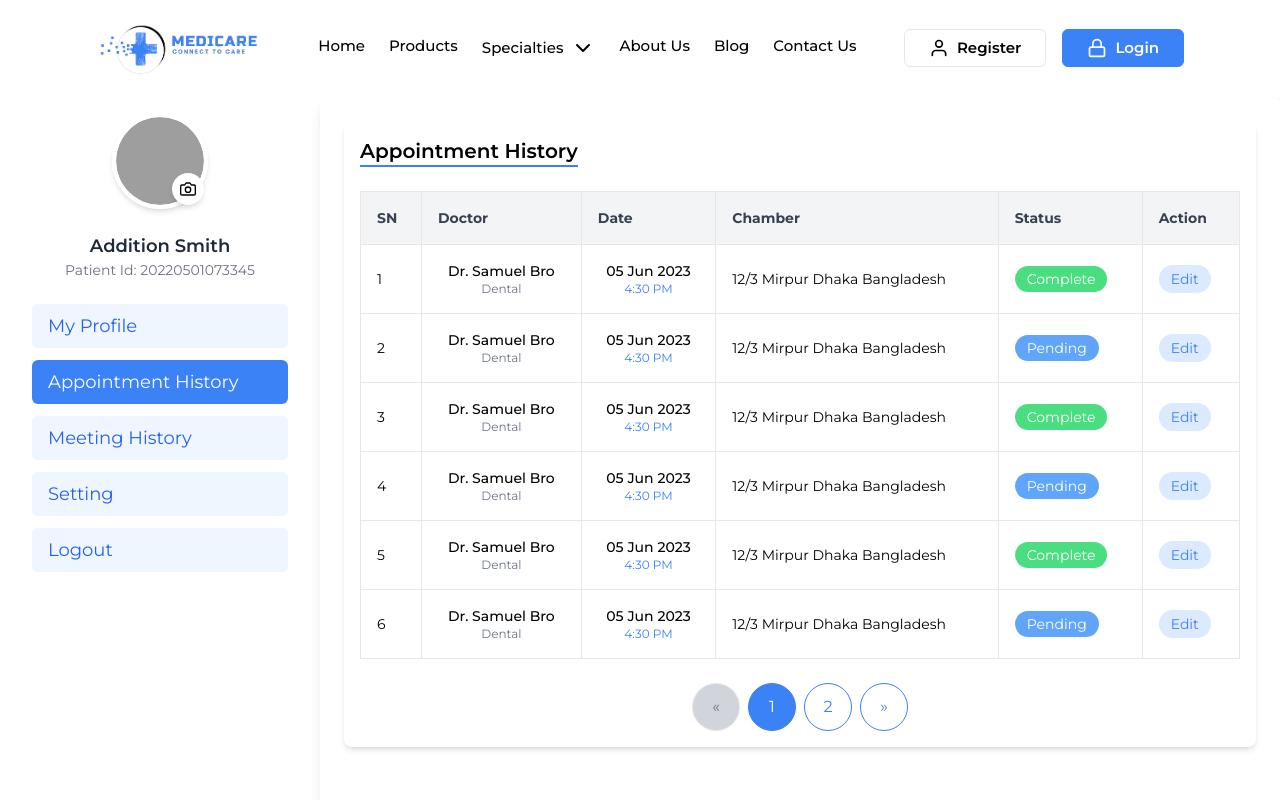
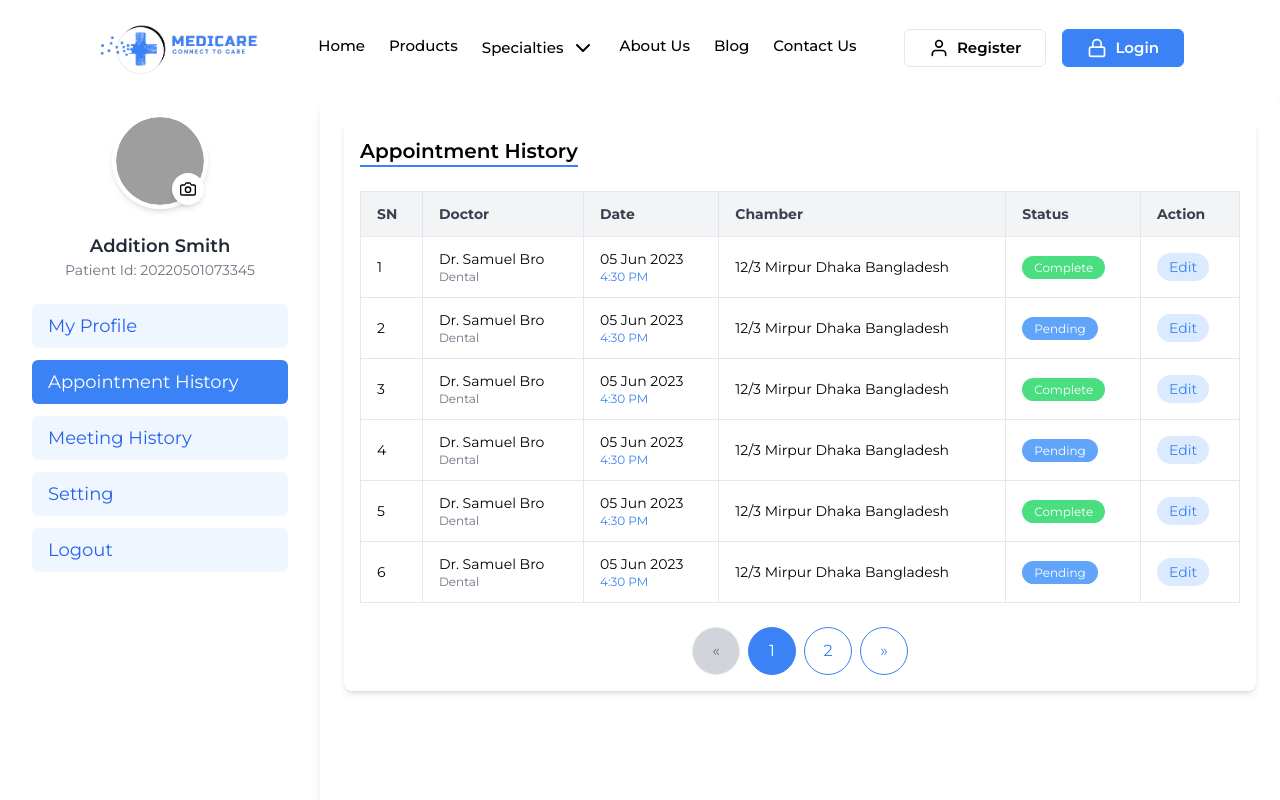
Before and after one commit to rahat2020/Medicare, a Next.js app: page /appointment-history in a window 1280 px wide. Shown: the top 800 px of the page. Built offline with nearby package versions, Linux system fonts and the light colour scheme; grey boxes are pictures that could not be loaded.

Commit message:
reuseable tableComponent done, some responsice issue fixed, code optimise as much possible

```diff
--- /dev/null
+++ b/src/UI/TableComponent.jsx
@@ -0,0 +1,23 @@
+"use client";
+import React from "react";
+
+const TableComponent = ({ headers, data, renderRow }) => {
+  return (
+    <div className="overflow-x-auto">
+      <table className="min-w-full border-collapse border border-gray-200 text-sm table-auto">
+        <thead className="bg-gray-100 text-gray-700">
+          <tr>
+            {headers.map((header, index) => (
+              <th key={index} className="border px-4 py-3 text-left">
+                {header}
+              </th>
+            ))}
+          </tr>
+        </thead>
+        <tbody>{data.map((item, index) => renderRow(item, index))}</tbody>
+      </table>
+    </div>
+  );
+};
+
+export default TableComponent;
--- a/src/components/Dashboard/Sidebar/Sidebar.jsx
+++ b/src/components/Dashboard/Sidebar/Sidebar.jsx
@@ -24,8 +24,8 @@ const Sidebar = () => {
               className="rounded-full w-full h-full object-cover"
             />
           </div>
-          <div className="absolute bottom-1 right-1 bg-white hover:bg-blue-500 p-2 rounded-full shadow-md cursor-pointer transition ">
-            <Camera className="text-black hover:text-white w-4 h-4" title="Edit Profile Picture" />
+          <div className="absolute bottom-1 right-1 bg-white hover:bg-blue-500 text-black hover:text-white p-2 rounded-full shadow-md cursor-pointer transition ">
+            <Camera className="w-4 h-4" title="Edit Profile Picture" />
           </div>
         </div>
         <h2 className="mt-4 text-lg font-semibold text-gray-800">Addition Smith</h2>
@@ -41,7 +41,7 @@ const Sidebar = () => {
               <li key={label}>
                 <Link
                   href={href}
-                  className={`block w-full text-left px-4 py-2 rounded-md text-sm md:text-base lg:text-lg ${
+                  className={`block w-full text-left px-4 py-2 rounded-md text-base sm:text-xs md:text-[13] lg:text-base xl:text-lg ${
                     pathname === href
                       ? "bg-blue-500 text-white"
                       : "bg-blue-50 text-blue-600 hover:bg-blue-100"
--- a/src/components/Dashboard/SidebarItems/AppointmentHistory.jsx
+++ b/src/components/Dashboard/SidebarItems/AppointmentHistory.jsx
@@ -1,21 +1,56 @@
 "use client";
-import React, { useState } from "react";
-import Pagination from "../../../UI/Pagination";
+import { useState } from "react";
 import { allAppointments } from "@/data/appointmentsData";
+import TableComponent from "@/UI/TableComponent";
+import Pagination from "@/UI/Pagination";
 
 const AppointmentHistory = () => {
   const [currentPage, setCurrentPage] = useState(1);
-  const appointmentsPerPage = 6;
+  const itemsPerPage = 6;
 
-  // Calculate paginated data
-  const totalPages = Math.ceil(allAppointments.length / appointmentsPerPage);
+  const totalPages = Math.ceil(allAppointments.length / itemsPerPage);
   const currentAppointments = allAppointments.slice(
-    (currentPage - 1) * appointmentsPerPage,
-    currentPage * appointmentsPerPage
+    (currentPage - 1) * itemsPerPage,
+    currentPage * itemsPerPage
   );
 
-  const handlePageChange = (page) => {
-    setCurrentPage(page);
+  const handlePageChange = (page) => setCurrentPage(page);
+
+  const headers = ["SN", "Doctor", "Date", "Chamber", "Status", "Action"];
+  const renderRow = (appointment, index) => {
+    const { id, doctor, specialization, date, time, chamber, status } = appointment;
+    return (
+      <tr key={id} className="hover:bg-gray-50 whitespace-nowrap">
+        <td className="border px-4 py-3">{(currentPage - 1) * itemsPerPage + index + 1}</td>
+        <td className="border px-4 py-3">
+          <div className="flex flex-col items-start">
+            <span>{doctor}</span>
+            <span className="text-xs text-gray-500">{specialization}</span>
+          </div>
+        </td>
+        <td className="border px-4 py-3">
+          <div className="flex flex-col items-start">
+            <span>{date}</span>
+            <span className="text-xs text-blue-500">{time}</span>
+          </div>
+        </td>
+        <td className="border px-4 py-3">{chamber}</td>
+        <td className="border px-4 py-3">
+          <span
+            className={`py-1 px-3 rounded-full text-white text-xs ${
+              status === "Complete" ? "bg-green-400" : "bg-blue-400"
+            }`}
+          >
+            {status}
+          </span>
+        </td>
+        <td className="border px-4 py-3">
+          <button className="bg-blue-100 text-blue-500 px-3 py-1 rounded-full hover:bg-blue-200">
+            Edit
+          </button>
+        </td>
+      </tr>
+    );
   };
 
   return (
@@ -23,66 +58,7 @@ const AppointmentHistory = () => {
       <h2 className="text-lg md:text-xl font-semibold mb-6 border-b-2 border-blue-500 inline-block">
         Appointment History
       </h2>
-      {/* Appointments Table */}
-      <div className="overflow-x-auto">
-        <table className="min-w-full text-left border-collapse border border-gray-200 text-xs sm:text-sm">
-          <thead className="bg-gray-100 text-gray-700">
-            <tr>
-              <th className="py-4 px-2 sm:px-4 border">SN</th>
-              <th className="py-4 px-2 sm:px-4 border">Doctor</th>
-              <th className="py-4 px-2 sm:px-4 border">Date</th>
-              <th className="py-4 px-2 sm:px-4 border">Chamber</th>
-              <th className="py-4 px-2 sm:px-4 border">Status</th>
-              <th className="py-4 px-2 sm:px-4 border">Action</th>
-            </tr>
-          </thead>
-          <tbody>
-            {currentAppointments.map((appointment, index) => {
-              const { id, doctor, specialization, date, time, chamber, status } = appointment || {};
-              return (
-                <tr key={id} className="text-xs sm:text-sm hover:bg-gray-50">
-                  <td className="py-4 px-2 sm:px-4 border">
-                    {(currentPage - 1) * appointmentsPerPage + index + 1}
-                  </td>
-                  <td className="border px-2 sm:px-4 py-4">
-                    <div className="flex flex-col items-start sm:items-center">
-                      <span className="font-medium">{doctor}</span>
-                      <span className="text-[8px] md:text-xs sm:text-sm text-gray-500">
-                        {specialization}
-                      </span>
-                    </div>
-                  </td>
-                  <td className="border px-2 sm:px-4 py-4">
-                    <div className="flex flex-col items-start sm:items-center">
-                      <span className="font-medium">{date}</span>
-                      <span className="text-xs text-blue-500">{time}</span>
-                    </div>
-                  </td>
-                  <td className="border px-2 sm:px-4 py-4">{chamber}</td>
-                  <td className="border px-2 sm:px-4 py-4">
-                    {status === "Complete" ? (
-                      <span className="py-1 px-3 rounded-full text-white text-xs sm:text-sm bg-green-400">
-                        {status}
-                      </span>
-                    ) : (
-                      <span className="py-1 px-3 rounded-full text-white text-xs sm:text-sm bg-blue-400">
-                        {status}
-                      </span>
-                    )}
-                  </td>
-                  <td className="border px-2 sm:px-4 py-4">
-                    <button className="bg-blue-100 text-blue-500 px-3 py-1 rounded-full text-xs sm:text-sm hover:bg-blue-200">
-                      Edit
-                    </button>
-                  </td>
-                </tr>
-              );
-            })}
-          </tbody>
-        </table>
-      </div>
-
-      {/* Pagination */}
+      <TableComponent headers={headers} data={currentAppointments} renderRow={renderRow} />
       <Pagination
         currentPage={currentPage}
         totalPages={totalPages}
--- a/src/components/Dashboard/SidebarItems/MeetingHistory.jsx
+++ b/src/components/Dashboard/SidebarItems/MeetingHistory.jsx
@@ -1,68 +1,46 @@
 "use client";
 import { useState } from "react";
-import Pagination from "../../../UI/Pagination";
 import { allMeetings } from "@/data/meetingsHistoryData";
+import TableComponent from "@/UI/TableComponent";
+import Pagination from "@/UI/Pagination";
 
 const MeetingHistory = () => {
-  // State for pagination
   const [currentPage, setCurrentPage] = useState(1);
   const itemsPerPage = 8;
-  // Calculate paginated data
+
   const totalPages = Math.ceil(allMeetings.length / itemsPerPage);
   const currentMeetings = allMeetings.slice(
     (currentPage - 1) * itemsPerPage,
     currentPage * itemsPerPage
   );
 
-  const handlePageChange = (page) => {
-    setCurrentPage(page);
+  const handlePageChange = (page) => setCurrentPage(page);
+
+  const headers = ["SL", "Patient", "Date", "Transaction ID", "Payment Method"];
+  const renderRow = (meeting, index) => {
+    const { id, patient, date, time, transactionId, paymentMethod } = meeting;
+    return (
+      <tr key={id} className="hover:bg-gray-50 whitespace-nowrap">
+        <td className="border px-4 py-3">{(currentPage - 1) * itemsPerPage + index + 1}</td>
+        <td className="border px-4 py-3">{patient}</td>
+        <td className="border px-4 py-3">
+          <div className="flex flex-col items-start">
+            <span>{date}</span>
+            <span className="text-xs text-blue-500">{time}</span>
+          </div>
+        </td>
+        <td className="border px-4 py-3">{transactionId}</td>
+        <td className="border px-4 py-3">{paymentMethod}</td>
+      </tr>
+    );
   };
 
   return (
-    <div className="p-4 bg-white shadow-md rounded-lg max-w-5xl mx-auto">
+    <div className="p-4 bg-white shadow-md rounded-lg max-w-6xl mx-auto">
       <h2 className="text-lg md:text-xl font-semibold mb-6 border-b-2 border-blue-500 inline-block">
         Meeting History
       </h2>
-
-      {/* Table */}
-      <div className="overflow-x-auto">
-        <table className="min-w-full border-collapse border border-gray-200 text-sm table-auto">
-          <thead className="bg-gray-100 text-gray-700">
-            <tr>
-              <th className="border px-4 py-3 text-left">SL</th>
-              <th className="border px-4 py-3 text-left">Patient</th>
-              <th className="border px-4 py-3 text-left">Date</th>
-              <th className="border px-4 py-3 text-left">Transaction ID</th>
-              <th className="border px-4 py-3 text-left">Payment Method</th>
-            </tr>
-          </thead>
-          <tbody>
-            {currentMeetings.map((meeting, index) => {
-              const { id, patient, date, time, transactionId, paymentMethod } = meeting || {};
-              return (
-                <tr key={id} className="hover:bg-gray-50">
-                  <td className="border px-4 py-3 whitespace-nowrap">
-                    {(currentPage - 1) * itemsPerPage + index + 1}
-                  </td>
-                  <td className="border px-4 py-3 whitespace-normal break-words">{patient}</td>
-                  <td className="border px-2 sm:px-4 py-4">
-                    <div className="flex flex-col items-start sm:items-center">
-                      <span className="font-medium">{date}</span>
-                      <span className="text-xs text-blue-500">{time}</span>
-                    </div>
-                  </td>
-                  <td className="border px-4 py-3 whitespace-normal break-words">
-                    {transactionId}
-                  </td>
-                  <td className="border px-4 py-3 whitespace-nowrap">{paymentMethod}</td>
-                </tr>
-              );
-            })}
-          </tbody>
-        </table>
-      </div>
-
-      {/* Pagination */}
+      <TableComponent headers={headers} data={currentMeetings} renderRow={renderRow} />
       <Pagination
         currentPage={currentPage}
         totalPages={totalPages}
```
